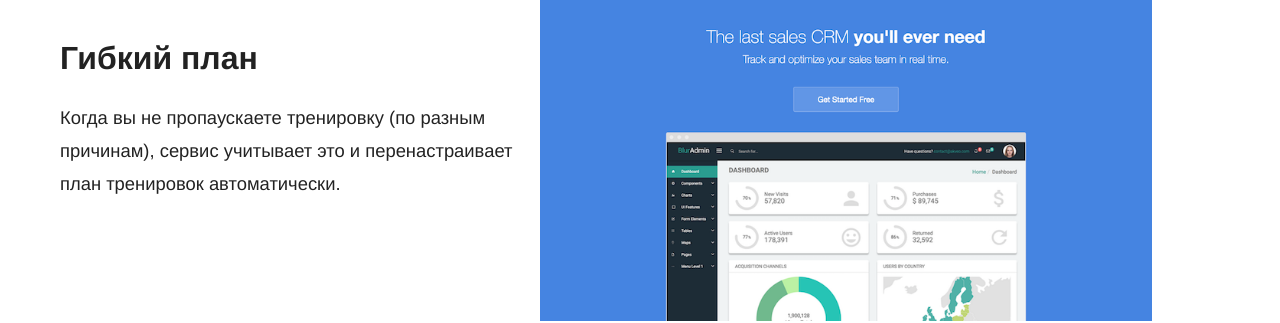
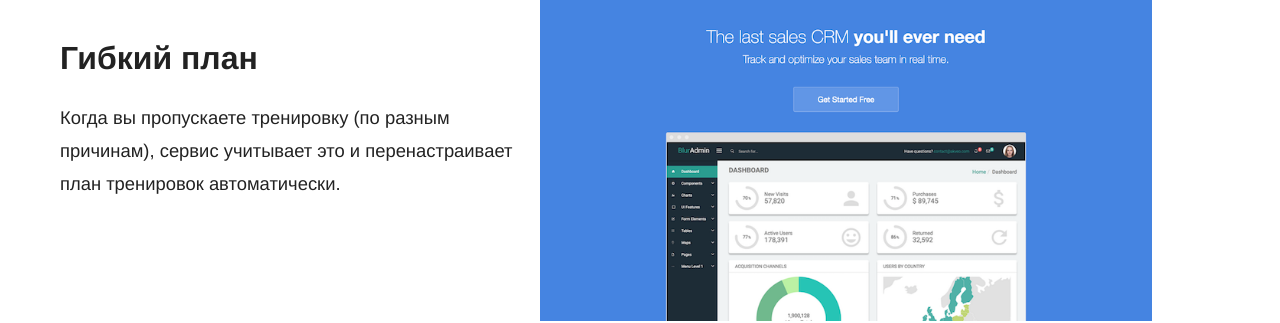
Before and after one commit to RakhimyanTim/adroholic.github.io, a Jekyll site: the page built from pages/index.html, in a window 1280 px wide and 900 px high, scrolled down 2392 px. Shown: the part 153-476 px from the top of the window. Built offline with Jekyll 4.4.1, drawn with Linux system fonts in a browser that asks for light colours; some web fonts are replaced.

Commit message:
Update index.html

```diff
--- a/pages/index.html
+++ b/pages/index.html
@@ -13,7 +13,7 @@ header_class: "landing"
 
   {% include components/home-page/content-image.html image="editing" heading="Наглядный план" content_markdown="Видео и картинки делают ваш план более ярким и помогают быстрее ориентироваться в упражнениях." %}
 
-  {% include components/home-page/content-image.html image="preview" heading="Гибкий план" content_markdown="Когда вы не пропаускаете тренировку (по разным причинам), сервис учитывает это и перенастраивает план тренировок автоматически." %}
+  {% include components/home-page/content-image.html image="preview" heading="Гибкий план" content_markdown="Когда вы пропускаете тренировку (по разным причинам), сервис учитывает это и перенастраивает план тренировок автоматически." %}
 
   {% include components/home-page/content-image.html image="tools" heading="Мотивация за выполнение плана" content_markdown="Когда вы заполняте анкету на предмет выявления индивидуальных особенностей вашего оранизма, а также предпочтений, план тренировок добавляется в каленарь автоматически." %}
 </div>
```
